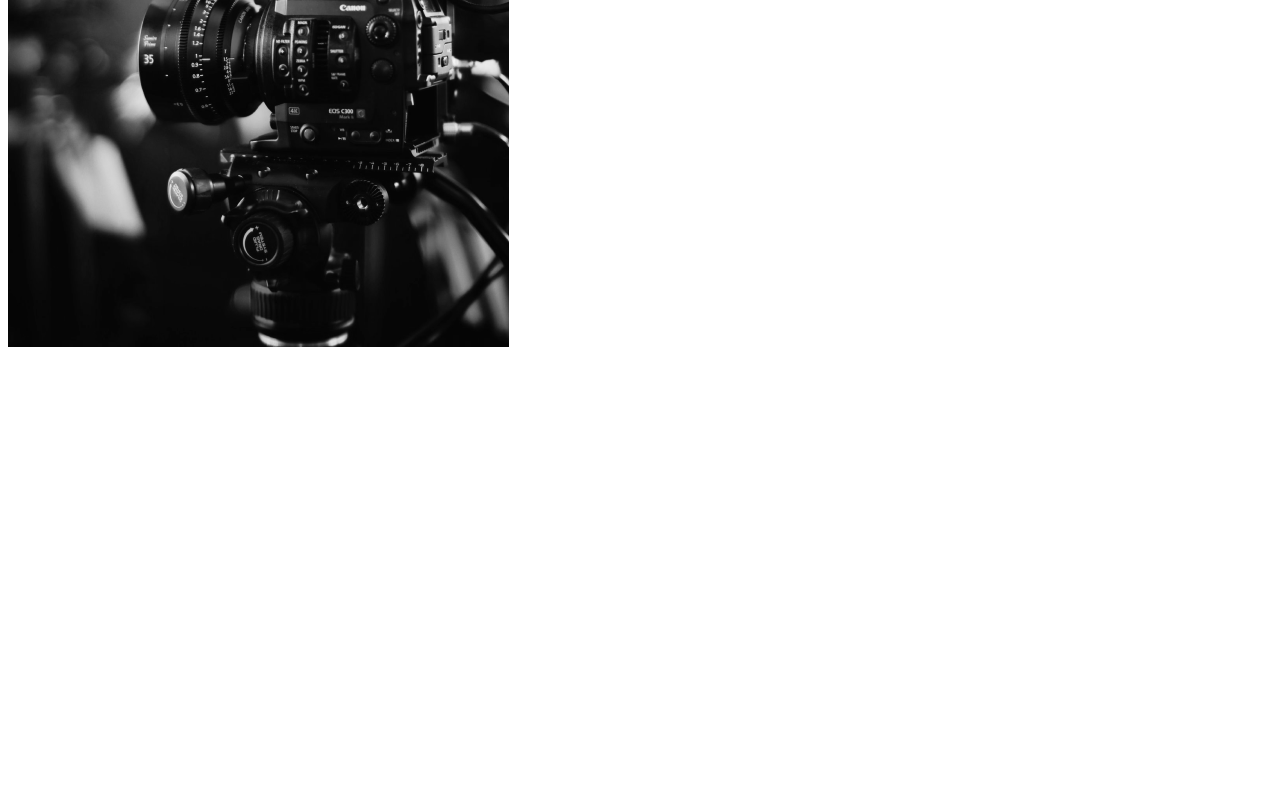
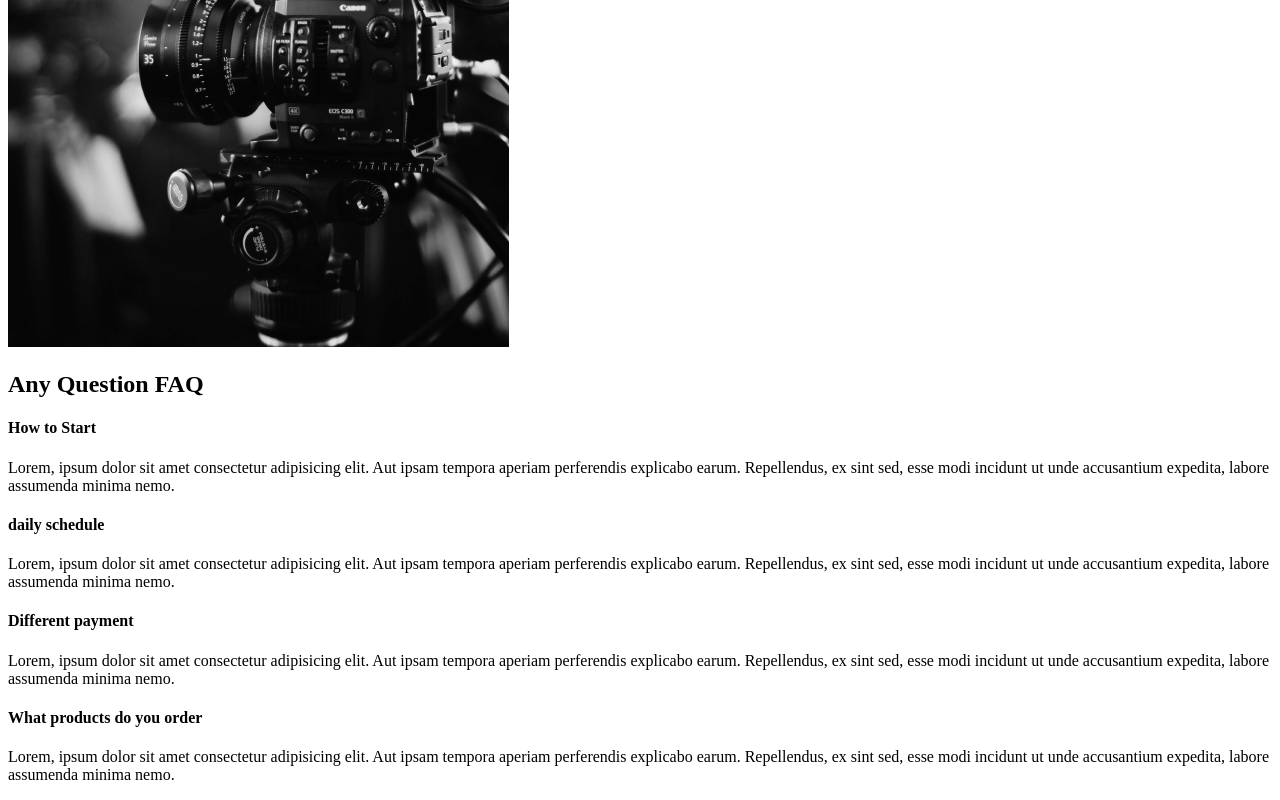
Before and after one commit to kingchan818/capture, a React (Create React App) app: page / in a window 1280 px wide. Shown: the part 2146-2946 px from the top of the page. Before the commit the page ends 2505 px from the top, so only its background shows below. Built offline with nearby package versions, Linux system fonts and the light colour scheme.

Commit message:
FaqSection

```diff
--- /dev/null
+++ b/src/components/faqSection.js
@@ -0,0 +1,60 @@
+import React from "react";
+
+function FaqSection() {
+  return (
+    <div className="faq">
+      <h2>
+        Any Question <span>FAQ</span>
+      </h2>
+      <div className="question">
+        <h4>How to Start</h4>
+        <div className="answer">
+          <p>
+            Lorem, ipsum dolor sit amet consectetur adipisicing elit. Aut ipsam
+            tempora aperiam perferendis explicabo earum. Repellendus, ex sint
+            sed, esse modi incidunt ut unde accusantium expedita, labore
+            assumenda minima nemo.
+          </p>
+        </div>
+      </div>
+
+      <div className="question">
+        <h4>daily schedule</h4>
+        <div className="answer">
+          <p>
+            Lorem, ipsum dolor sit amet consectetur adipisicing elit. Aut ipsam
+            tempora aperiam perferendis explicabo earum. Repellendus, ex sint
+            sed, esse modi incidunt ut unde accusantium expedita, labore
+            assumenda minima nemo.
+          </p>
+        </div>
+      </div>
+
+      <div className="question">
+        <h4>Different payment</h4>
+        <div className="answer">
+          <p>
+            Lorem, ipsum dolor sit amet consectetur adipisicing elit. Aut ipsam
+            tempora aperiam perferendis explicabo earum. Repellendus, ex sint
+            sed, esse modi incidunt ut unde accusantium expedita, labore
+            assumenda minima nemo.
+          </p>
+        </div>
+      </div>
+
+      <div className="question">
+        <h4>What products do you order</h4>
+        <div className="answer">
+          <p>
+            Lorem, ipsum dolor sit amet consectetur adipisicing elit. Aut ipsam
+            tempora aperiam perferendis explicabo earum. Repellendus, ex sint
+            sed, esse modi incidunt ut unde accusantium expedita, labore
+            assumenda minima nemo.
+          </p>
+        </div>
+      </div>
+    </div>
+  );
+}
+
+export default FaqSection;
--- a/src/pages/AboutUs.js
+++ b/src/pages/AboutUs.js
@@ -1,10 +1,13 @@
 import AboutSection from "../components/AboutSection";
 import ServicesSection from "../components/ServiceSection";
+import FaqSection from "../components/faqSection";
+
 const AboutUs = () => {
   return (
     <>
       <AboutSection />
       <ServicesSection />
+      <FaqSection />
     </>
   );
 };
```
Also changed, not shown: 2 other files (tests, documents, lock files or other folders).
